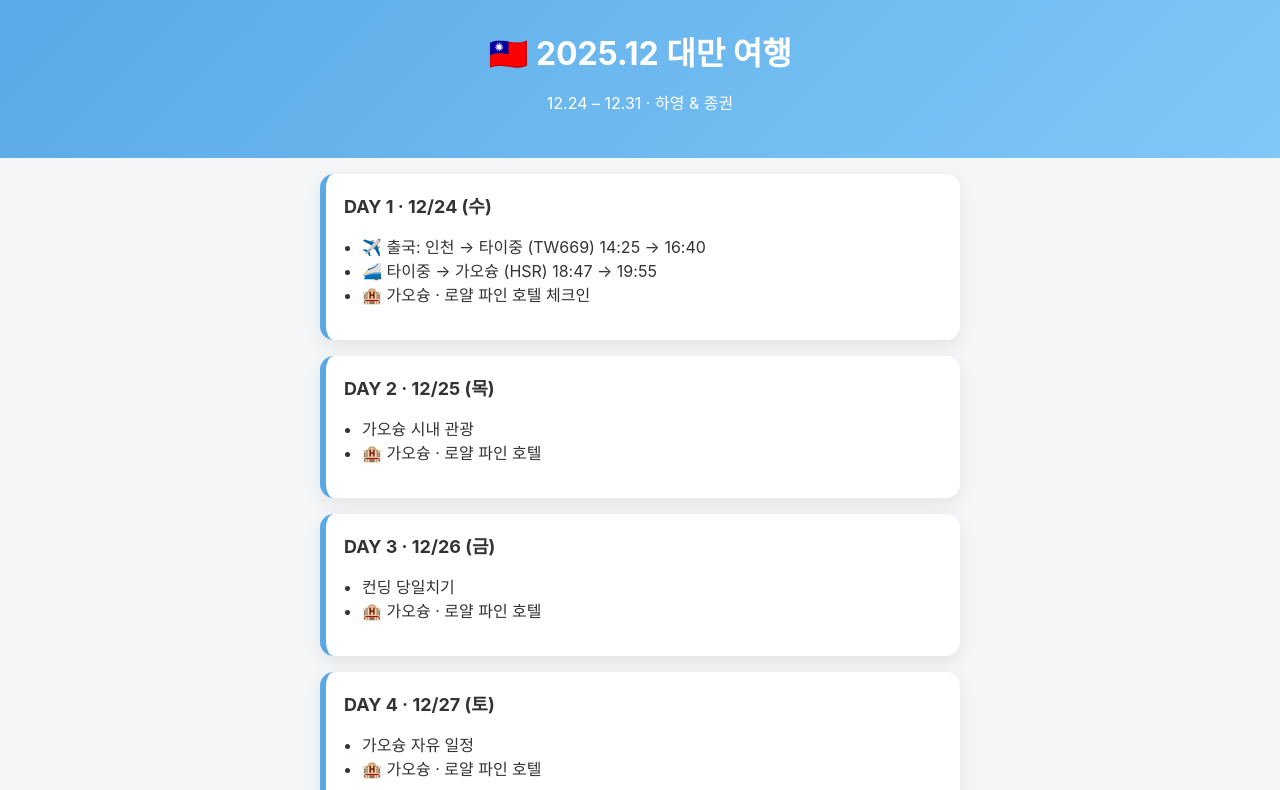
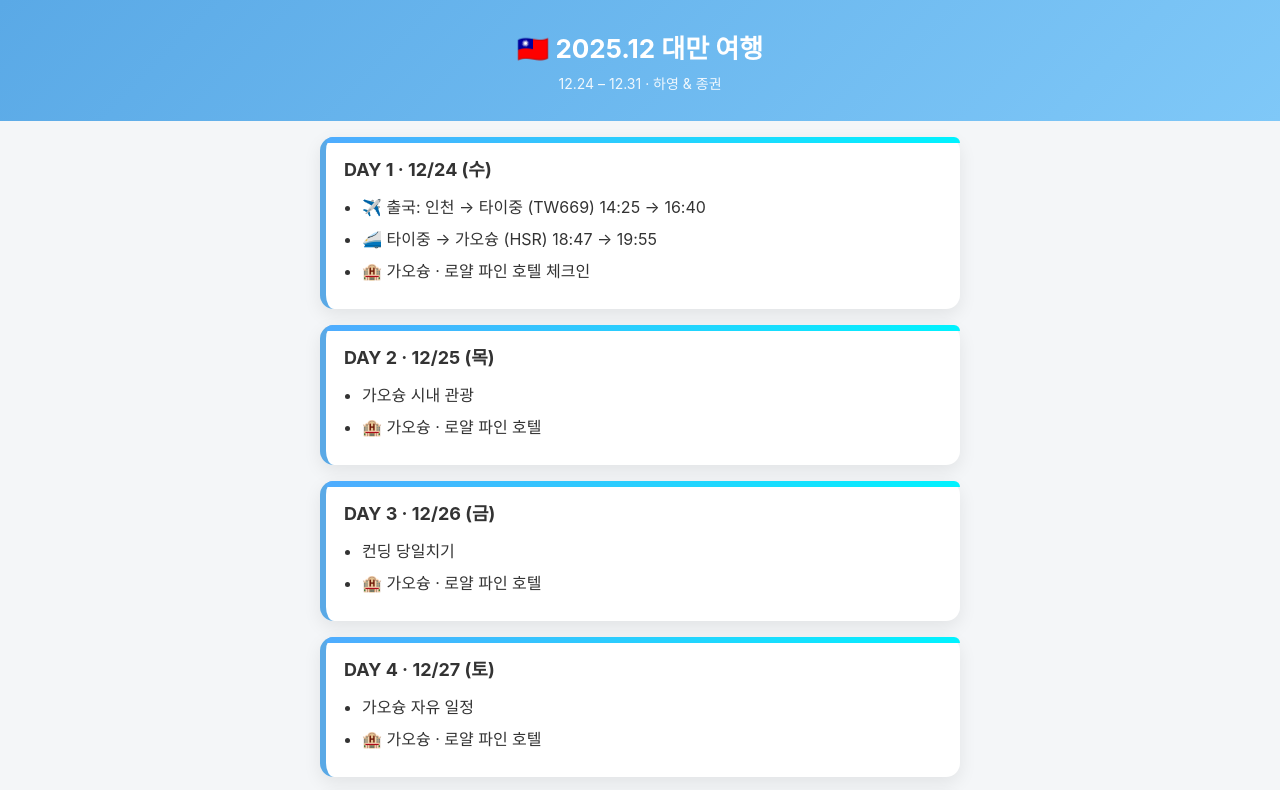
Before and after one commit to alrud814-art/bungbbang, a plain HTML site: page index.html in a window 1280 px wide. Shown: the top 790 px of the page. Drawn offline with Linux system fonts and the light colour scheme.

Commit message:
Update style.css

````diff
--- a/style.css
+++ b/style.css
@@ -1,3 +1,105 @@
+* {
+  box-sizing: border-box;
+}
+
+body {
+  margin: 0;
+  font-family: -apple-system, BlinkMacSystemFont, "Segoe UI", sans-serif;
+  background: #f2f4f7;
+  color: #2b2b2b;
+}
+
+/* ===== Header ===== */
+.header {
+  background: linear-gradient(160deg, #4facfe, #00f2fe);
+  color: white;
+  padding: 36px 16px 40px;
+  text-align: center;
+}
+
+.header h1 {
+  margin: 0 0 6px;
+  font-size: 26px;
+  font-weight: 700;
+}
+
+.header p {
+  margin: 0;
+  opacity: 0.9;
+  font-size: 14px;
+}
+
+/* ===== Card ===== */
+.card {
+  background: white;
+  margin: 18px auto;
+  padding: 20px 20px 18px;
+  width: 92%;
+  max-width: 680px;
+  border-radius: 18px;
+  box-shadow: 0 10px 28px rgba(0,0,0,0.08);
+}
+
+.card h2 {
+  margin: 0 0 14px;
+  font-size: 18px;
+  font-weight: 700;
+}
+
+.card ul {
+  margin: 0;
+  padding-left: 18px;
+}
+
+.card li {
+  margin-bottom: 8px;
+  line-height: 1.5;
+}
+
+/* ===== DAY Card ===== */
+.day {
+  position: relative;
+  padding-top: 22px;
+}
+
+.day::before {
+  content: "";
+  position: absolute;
+  top: 0;
+  left: 0;
+  right: 0;
+  height: 6px;
+  border-radius: 18px 18px 0 0;
+  background: linear-gradient(90deg, #4facfe, #00f2fe);
+}
+
+.day h2 {
+  font-size: 17px;
+}
+
+/* ===== Footer ===== */
+.footer {
+  text-align: center;
+  padding: 32px 0 44px;
+  font-size: 13px;
+  color: #777;
+}
+
+/* ===== Mobile ===== */
+@media (max-width: 480px) {
+  .header h1 {
+    font-size: 22px;
+  }
+
+  .card {
+    padding: 18px 16px 16px;
+  }
+
+  .card h2 {
+    font-size: 16px;
+  }
+}
+```css
 * {
   box-sizing: border-box;
 }
````
